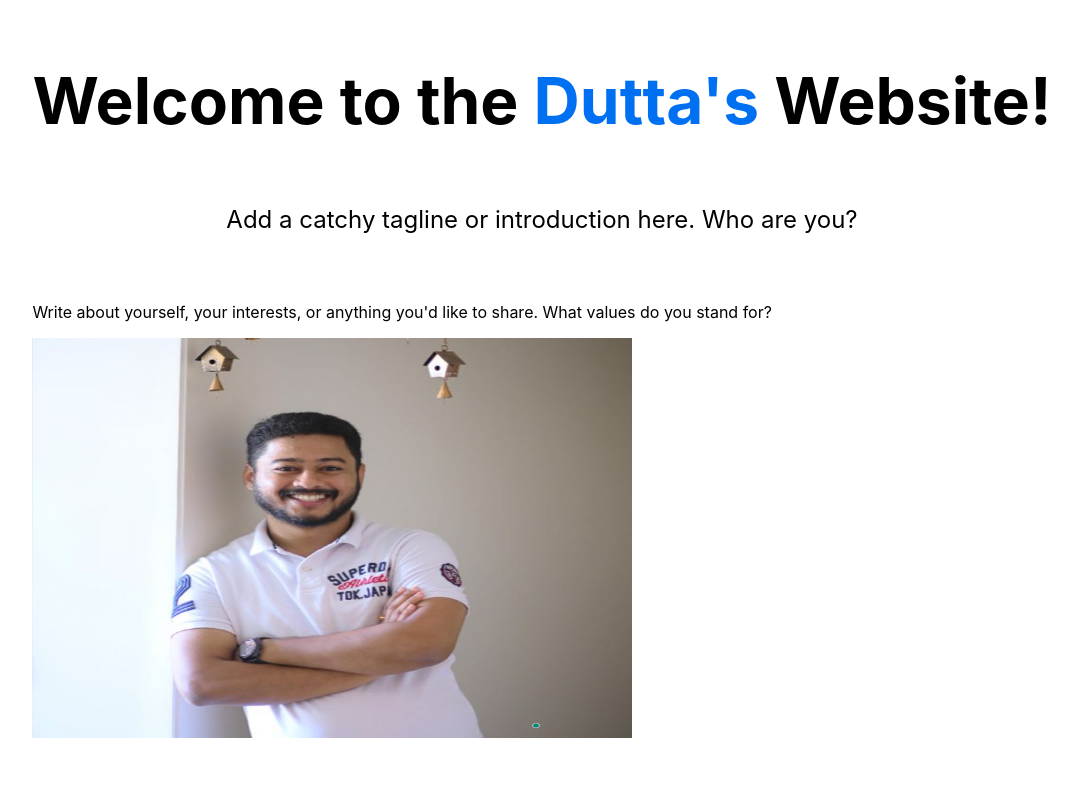
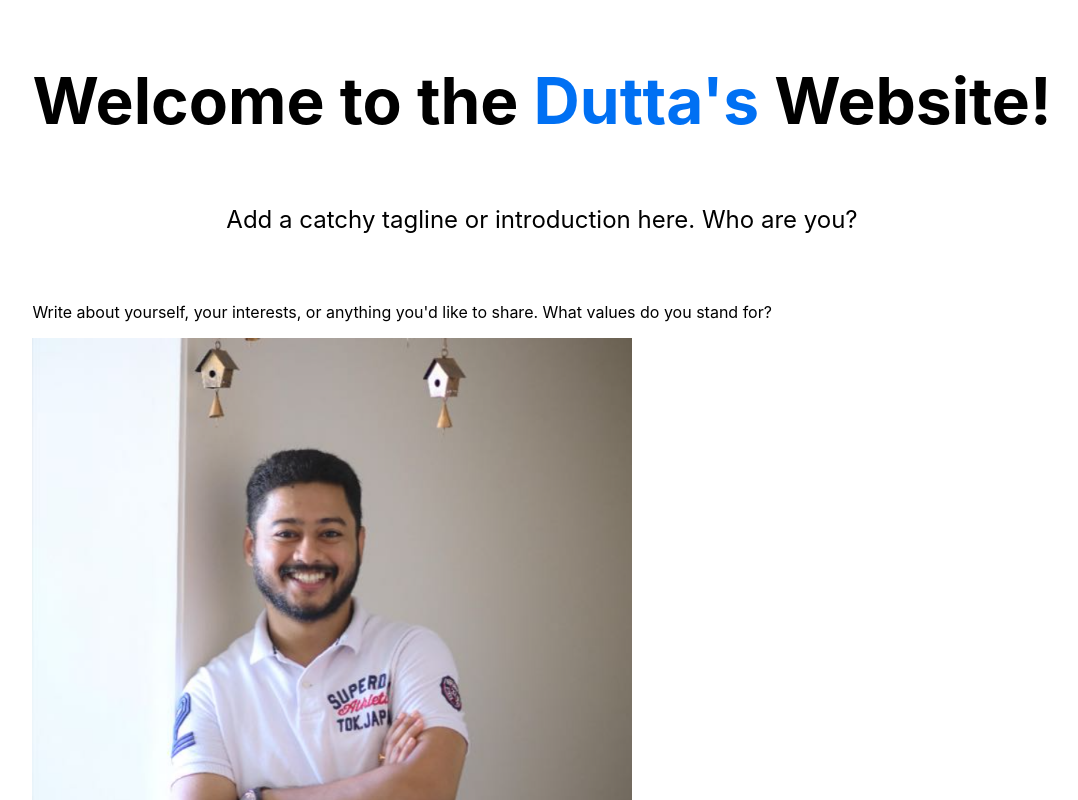
Before and after one commit to vsathya94/Unsplashart, a Next.js app: page / in a window 1280 px wide. Shown: the top 800 px of the page, without its empty margins (98-1176 px from the left). Built offline with nearby package versions, Linux system fonts and the light colour scheme.

Commit message:
Update index.js

```diff
--- a/pages/index.js
+++ b/pages/index.js
@@ -35,7 +35,7 @@ export default function Home() {
               src="/dutta's pic.png" // Replace with the path to your image
               alt="Your Image"
               width={600} // Adjust the width as needed
-              height={400} // Adjust the height as needed
+              height={600} // Adjust the height as needed
             />
           </div>
         </section>
```
